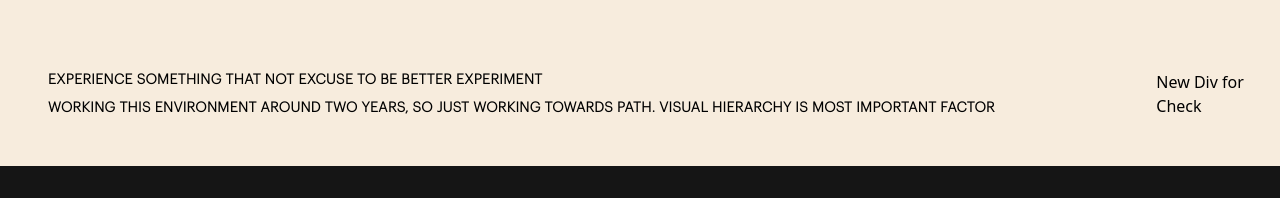
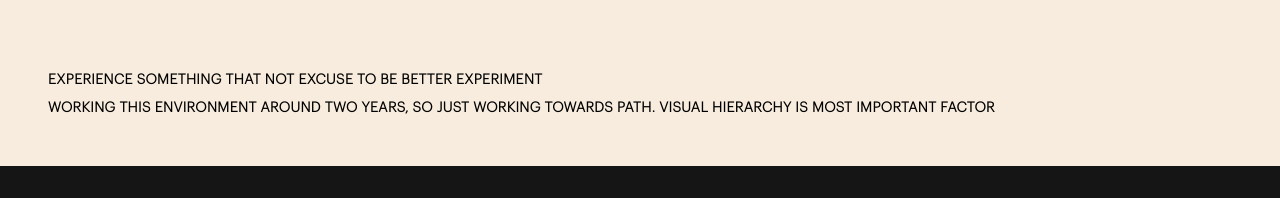
Before and after one commit to ahmedrimon/anonno--portfolio, a Next.js app: page / in a window 1280 px wide. Shown: the part 270-468 px from the top of the page. Built offline with nearby package versions, Linux system fonts and the light colour scheme.

Commit message:
nothing changes

```diff
--- a/components/Hero/Hero.tsx
+++ b/components/Hero/Hero.tsx
@@ -22,9 +22,6 @@ export default function Hero() {
                               priority
                          />
                     </div>
-                    <div>
-                         <h1>New Div for Check</h1>
-                    </div>
                </main>
           </section>
      </section>
```
